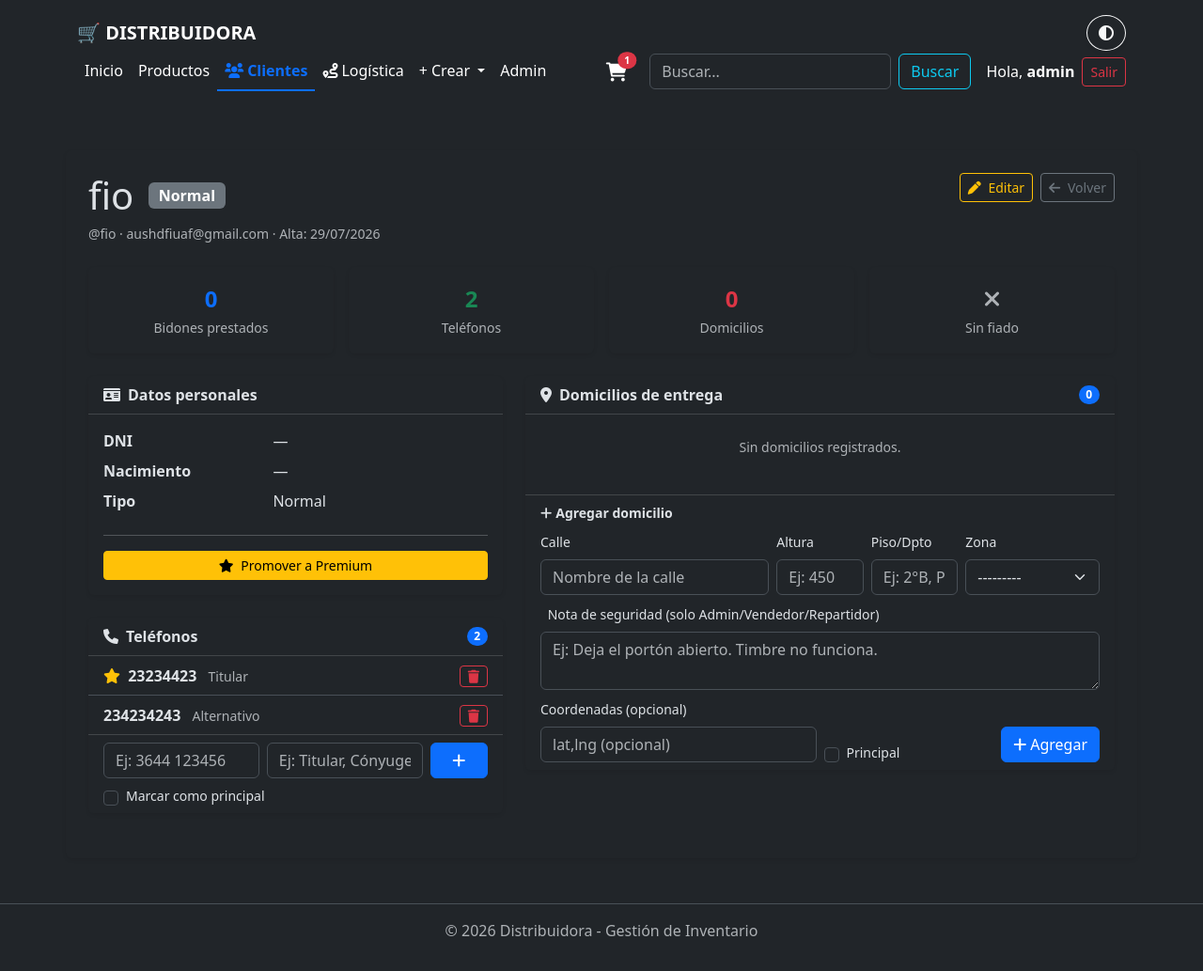
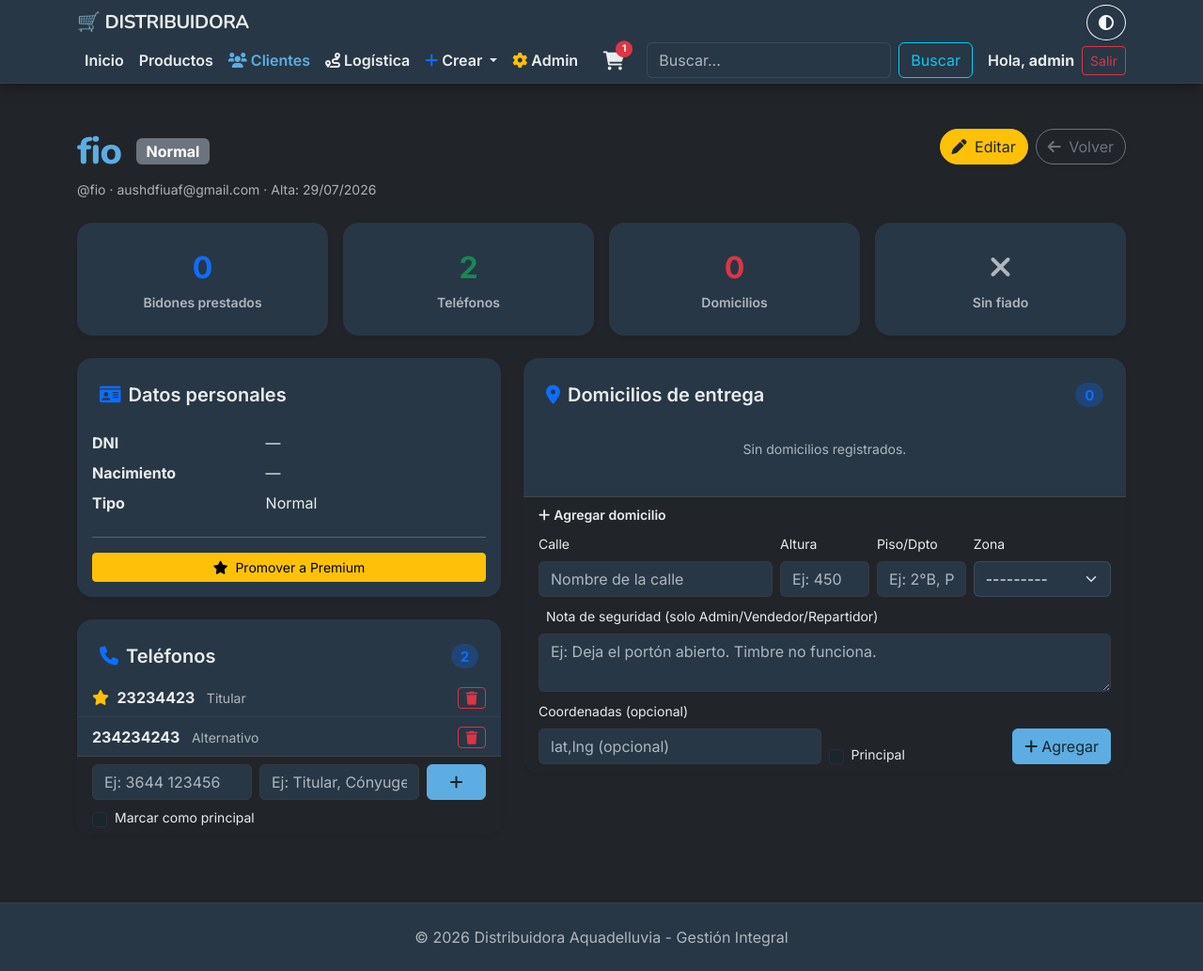
Before and after one commit to fiorellaailenfioravanti-eng/distribuidora-3.0, a Django app: page /clientes/2/ in a window 1280 px wide. Shown: the whole page at 94% size. Before the commit the page ends 996 px from the top, so only its background shows below. Run offline with Django 5.2, Linux system fonts and the light colour scheme; a user stored in the database is signed in; data comes from the database, SQL or seed files in the repository; both versions use the stored data as it was after the commit; data that the repository does not hold is empty.

Commit message:
ultimos cambios

```diff
--- /dev/null
+++ b/static/style/aquadelluvia.css
@@ -0,0 +1,163 @@
+/* =========================================================
+   AQUADELLUVIA - Diseño Visual (Distribuidora 3.0)
+   ========================================================= */
+
+/* 1. Variables CSS (Extiende Bootstrap 5.3) - ESTILO LOGO */
+:root, [data-bs-theme="light"] {
+    /* Tema Claro */
+    --bg-main: #F4F7F6;       /* Blanco nube suave */
+    --bg-surface: #FFFFFF;    /* Blanco puro (banderín del logo) */
+    --color-primary: #6CB4EE; /* Azul Agua de Lluvia (Texto del logo) */
+    --color-secondary: #8BC34A;/* Verde Rana (Mascota) */
+    --color-accent: #F5B041;  /* Naranja/Amarillo Otoño (Fondo del logo) */
+    --text-main: #2C3E50;     /* Pizarra oscuro */
+    --text-muted: #7F8C8D;
+
+    /* Tipografía */
+    --font-body: 'Inter', sans-serif;
+    --font-heading: 'Nunito', sans-serif;
+
+    /* Variables de Bootstrap overrides */
+    --bs-body-bg: var(--bg-main);
+    --bs-body-color: var(--text-main);
+    --bs-primary: var(--color-primary);
+    --bs-secondary: var(--color-secondary);
+}
+
+[data-bs-theme="dark"] {
+    /* Tema Oscuro */
+    --bg-main: #1A252C;       /* Pizarra muy oscuro */
+    --bg-surface: #273746;    /* Pizarra superficie */
+    --color-primary: #5DADE2; /* Azul Agua de Lluvia (brillante) */
+    --color-secondary: #7CB342;/* Verde Rana */
+    --color-accent: #F39C12;  /* Naranja/Amarillo Otoño */
+    --text-main: #EAEDED;     /* Blanco suave */
+    --text-muted: #95A5A6;
+
+    /* Variables de Bootstrap overrides */
+    --bs-body-bg: var(--bg-main);
+    --bs-body-color: var(--text-main);
+    --bs-primary: var(--color-primary);
+    --bs-secondary: var(--color-secondary);
+    --bs-border-color: rgba(255, 255, 255, 0.05);
+}
+
+/* 2. Estructura y Componentes Base */
+
+body {
+    background-color: var(--bs-body-bg);
+    color: var(--bs-body-color);
+    font-family: var(--font-body);
+    transition: background-color 0.3s ease, color 0.3s ease;
+}
+
+/* Tipografía Títulos (Headings) */
+h1, h2, h3, h4, h5, h6, .navbar-brand {
+    font-family: var(--font-heading);
+    font-weight: 800;
+    letter-spacing: -0.02em;
+}
+
+h1 {
+    font-size: 2.5rem;
+    color: var(--color-primary);
+}
+
+h2 {
+    font-size: 2rem;
+    color: var(--text-main);
+}
+
+h3 {
+    font-size: 1.75rem;
+}
+
+/* Reemplazar fondos de bg-body por superficie de tarjeta cuando aplique */
+.surface-card {
+    background-color: var(--bg-surface) !important;
+}
+
+/* 3. Micro-animaciones y Efectos (Hover, Glassmorphism) */
+
+/* Elevación de tarjetas y elementos interactivos */
+.hover-lift {
+    transition: transform 0.3s ease, box-shadow 0.3s ease;
+}
+.hover-lift:hover {
+    transform: translateY(-4px);
+    box-shadow: 0 8px 25px rgba(0, 0, 0, 0.15);
+}
+
+[data-bs-theme="dark"] .hover-lift:hover {
+    box-shadow: 0 8px 25px rgba(0, 0, 0, 0.4);
+}
+
+/* Botones: Glow y transiciones fluidas */
+.btn {
+    transition: all 0.3s ease;
+}
+
+.btn-glow {
+    position: relative;
+}
+.btn-glow:hover {
+    box-shadow: 0 0 15px var(--color-primary);
+}
+
+[data-bs-theme="dark"] .btn-primary {
+    background-color: var(--color-primary);
+    border-color: var(--color-primary);
+    color: var(--bg-main); /* Alto contraste */
+}
+[data-bs-theme="dark"] .btn-primary:hover {
+    background-color: var(--color-secondary);
+    border-color: var(--color-secondary);
+}
+
+/* Focus en Inputs */
+.form-control:focus, .form-select:focus {
+    border-color: var(--color-primary);
+    box-shadow: 0 0 0 0.25rem rgba(108, 180, 238, 0.25);
+}
+
+[data-bs-theme="dark"] .form-control,
+[data-bs-theme="dark"] .form-select {
+    background-color: var(--bg-surface);
+    border-color: rgba(255, 255, 255, 0.1);
+    color: var(--text-main);
+}
+[data-bs-theme="dark"] .form-control:focus,
+[data-bs-theme="dark"] .form-select:focus {
+    background-color: var(--bg-surface);
+    border-color: var(--color-primary);
+    color: var(--text-main);
+}
+
+/* Navbar */
+.navbar {
+    background-color: var(--bg-surface) !important;
+    border-bottom: 1px solid var(--bs-border-color);
+}
+
+.navbar .nav-link,
+.navbar .navbar-brand,
+.navbar .navbar-text {
+    color: var(--text-main) !important;
+    font-weight: 600;
+}
+
+.navbar .nav-link:hover,
+.navbar .nav-link:focus,
+.navbar .nav-link.active {
+    color: var(--color-primary) !important;
+}
+
+[data-bs-theme="dark"] .navbar {
+    box-shadow: 0 4px 15px rgba(0,0,0,0.3);
+}
+
+/* Footer */
+.footer {
+    background-color: var(--bg-surface) !important;
+    border-top: 1px solid var(--bs-border-color) !important;
+}
--- a/static/style/productos.css
+++ b/static/style/productos.css
@@ -2,19 +2,23 @@
 CARDS DE PRODUCTOS
 ========================================================*/
 
-
 /* Efecto de elevación al pasar el cursor sobre la tarjeta */
 .product-card {
-    transition: transform 0.3s ease, shadow 0.3s ease;
-    border: 1px solid #eee;
+    transition: transform 0.3s ease, box-shadow 0.3s ease;
+    border: 1px solid var(--bs-border-color);
     border-radius: 12px;
     overflow: hidden;
     cursor: pointer;
+    background-color: var(--bg-surface);
 }
 
 .product-card:hover {
     transform: translateY(-5px);
     box-shadow: 0 10px 20px rgba(0,0,0,0.12);
+}
+
+[data-bs-theme="dark"] .product-card:hover {
+    box-shadow: 0 10px 20px rgba(0,0,0,0.4);
 }
 
 /* Ajuste para que todas las imágenes de productos tengan el mismo tamaño */
@@ -23,7 +27,7 @@
     display: flex;
     align-items: center;
     justify-content: center;
-    background-color: #fff;
+    background-color: transparent; /* Antes era #fff, lo que rompía el modo oscuro */
     padding: 15px;
 }
 
@@ -31,12 +35,6 @@
     max-height: 100%;
     max-width: 100%;
     object-fit: contain;
-}
-
-.price-tag {
-    font-size: 1.25rem;
-    font-weight: bold;
-    color: #333;
 }
 
 /* Quitar subrayado de los links que envuelven las cards */
@@ -55,74 +53,39 @@
     position: absolute;
     top: 10px;
     right: 10px;
-    z-index: 10; /* Asegura que esté por encima de la imagen */
-    width: 35px;
-    height: 35px;
+    z-index: 10;
+    width: 40px;
+    height: 40px;
     border-radius: 50%;
     padding: 0;
     display: flex;
     align-items: center;
     justify-content: center;
-    font-size: 1.2rem;
-    transition: all 0.2s ease;
-    border: 1px solid #ddd;
+    font-size: 1.1rem;
+    transition: all 0.3s ease;
+    border: none;
 }
 
 .btn-quick-add:hover {
-    transform: scale(1.1);
-    background-color: #198754; /* Color success de Bootstrap */
-    color: white;
-    border-color: #198754;
+    transform: scale(1.1) rotate(90deg);
+    background-color: var(--color-primary);
+    color: var(--bg-surface);
+    box-shadow: 0 0 15px var(--color-primary);
 }
 
-/*=====================================================================
- ESTILO DEL HEADERRRR
- ======================================================================*/
-/* Estilo base para que el header tenga color desde el inicio */
-/* Si el usuario pone el modo claro, el header podría ser gris oscuro para no perder el contraste */
-[data-bs-theme="light"] header {
-    background-color: #2b3035 !important;
-}
-/* 1. Estilo base (SIEMPRE ARRIBA) */
-header {
-    transition: all 0.4s ease-in-out;
-    background-color: #212529 !important; /* Negro sólido inicial */
-    padding: 15px 0;
-    z-index: 1030;
+/* Categorias Sidebar */
+.list-group-item.active {
+    background-color: var(--color-primary) !important;
+    border-color: var(--color-primary) !important;
+    color: #fff !important;
+    font-weight: bold;
 }
 
-/* Forzar que las letras sean blancas siempre */
-header .nav-link,
-header .navbar-brand,
-header .navbar-text,
-header .navbar-toggler-icon {
-    color: white !important;
+[data-bs-theme="dark"] .list-group-item {
+    background-color: var(--bg-surface);
+    border-color: var(--bs-border-color);
+    color: var(--text-main);
 }
-
-/* 2. Estilo cuando baja (DEBE IR ABAJO PARA SOBREESCRIBIR) */
-header.navbar-scrolled {
-    padding: 2px 0 !important; /* Aquí es donde se achica */
-    background-color: #1a1d20 !important; /* Un poco más oscuro */
-    box-shadow: 0 4px 12px rgba(0,0,0,0.5);
+[data-bs-theme="dark"] .list-group-item:hover {
+    background-color: var(--bg-main);
 }
-
-header.navbar-scrolled .navbar-brand {
-    font-size: 0.95rem !important; /* Logo más pequeño */
-}
-header.navbar-scrolled {
-    background-color: #212529 !important; /* Negro sólido de Bootstrap */
-    box-shadow: 0 4px 12px rgba(0,0,0,0.5) !important;
-}
-
-
-
-/*=============================================================
-PARA EL NAV
-================================================================*/
-
-/* Agrega esto a productos.css */
-header .nav-link.active {
-    color: #0d6efd !important; /* Un color azul o el que prefieras para resaltar */
-    font-weight: bold;
-    border-bottom: 2px solid #0d6efd;
-}
--- a/templates/autenticacion/ingresar.html
+++ b/templates/autenticacion/ingresar.html
@@ -5,14 +5,14 @@
 {% block content %}
 <div class="row justify-content-center">
     <div class="col-md-5">
-        <div class="card shadow">
+        <div class="card border-0 shadow-lg rounded-4 surface-card overflow-hidden">
             <div class="card-body p-5">
                 <h1 class="text-center mb-4">Iniciar Sesión</h1>
                 <form method="POST">
                     {% csrf_token %}
                     {{ form.as_p }}
                     <div class="d-grid gap-2 mt-4">
-                        <button type="submit" class="btn btn-primary btn-lg">Ingresar</button>
+                        <button type="submit" class="btn btn-primary btn-glow btn-lg rounded-pill">Ingresar</button>
                     </div>
                 </form>
                 <div class="text-center mt-3">
--- a/templates/autenticacion/registrar.html
+++ b/templates/autenticacion/registrar.html
@@ -5,7 +5,7 @@
 {% block content %}
 <div class="row justify-content-center">
     <div class="col-md-7">
-        <div class="card shadow">
+        <div class="card border-0 shadow-lg rounded-4 surface-card overflow-hidden">
             <div class="card-body p-5">
                 <h1 class="text-center mb-2">Crear Cuenta</h1>
                 <p class="text-center text-muted mb-4">Únete a nuestra distribuidora para gestionar productos</p>
@@ -20,7 +20,7 @@
                     </div>
 
                     <div class="d-grid gap-2 mt-4">
-                        <button type="submit" class="btn btn-success btn-lg">Registrar Usuario</button>
+                        <button type="submit" class="btn btn-primary btn-glow btn-lg rounded-pill">Registrar Usuario</button>
                     </div>
                 </form>
 
--- a/templates/base.html
+++ b/templates/base.html
@@ -6,7 +6,13 @@
     <meta charset="UTF-8">
     <meta name="viewport" content="width=device-width, initial-scale=1.0">
     <link href="https://cdn.jsdelivr.net/npm/bootstrap@5.3.8/dist/css/bootstrap.min.css" rel="stylesheet" integrity="sha384-sRIl4kxILFvY47J16cr9ZwB07vP4J8+LH7qKQnuqkuIAvNWLzeN8tE5YBujZqJLB" crossorigin="anonymous">
-    <link rel="stylesheet" href="{% static 'style/productos.css' %}">
+    <!-- Fuentes de Google -->
+    <link rel="preconnect" href="https://fonts.googleapis.com">
+    <link rel="preconnect" href="https://fonts.gstatic.com" crossorigin>
+    <link href="https://fonts.googleapis.com/css2?family=Inter:wght@300;400;600;700&family=Nunito:wght@400;600;700;800&display=swap" rel="stylesheet">
+    <!-- Estilo Global Aquadelluvia -->
+    <link rel="stylesheet" href="{% static 'style/aquadelluvia.css' %}?v=6">
+    <link rel="stylesheet" href="{% static 'style/productos.css' %}?v=6">
     <link rel="stylesheet" href="https://cdnjs.cloudflare.com/ajax/libs/font-awesome/6.0.0/css/all.min.css">
     <title>{% block title %}{% endblock %}</title>
     <style>
@@ -21,8 +27,8 @@
     <script src="https://cdn.jsdelivr.net/npm/bootstrap@5.3.8/dist/js/bootstrap.bundle.min.js" integrity="sha384-FKyoEForCGlyvwx9Hj09JcYn3nv7wiPVlz7YYwJrWVcXK/BmnVDxM+D2scQbITxI" crossorigin="anonymous"></script>
 
     <!-- HEADER -->
-    <header class="sticky-top">
-        <nav class="navbar navbar-expand-lg py-0">
+    <header class="sticky-top shadow-sm">
+        <nav class="navbar navbar-expand-lg py-1">
         <div class="container d-flex flex-wrap align-items-center justify-content-between">
             <!--aqui arriba podria ir un logo o imagen -->
             <a class="navbar-brand fw-bold" href="{% url 'inicio' %}">
@@ -80,8 +86,8 @@
                     {#logica de permiso para ver crear#}
                     {% if user.is_superuser or user|has_group:"Vendedor" %}
                     <li class="nav-item dropdown">
-                     <a class="nav-link dropdown-toggle text-info" href="#" id="navbarDropdown" role="button" data-bs-toggle="dropdown" aria-expanded="false">
-                      + Crear
+                     <a class="nav-link dropdown-toggle" href="#" id="navbarDropdown" role="button" data-bs-toggle="dropdown" aria-expanded="false">
+                      <i class="fa-solid fa-plus me-1 text-primary"></i>Crear
                       </a>
                         <ul class="dropdown-menu dropdown-menu-body shadow" aria-labelledby="navbarDropdown">
                             <li><a class="dropdown-item" href="{% url 'apps.productos:crear_categoria' %}">Nueva Categoría</a></li>
@@ -92,7 +98,9 @@
                         </ul>
                     </li>
                     <li class="nav-item">
-                        <a class="nav-link text-warning" href="{% url 'admin:index' %}" target="_blank">Admin</a>
+                        <a class="nav-link" href="{% url 'admin:index' %}" target="_blank">
+                            <i class="fa-solid fa-gear me-1 text-warning"></i>Admin
+                        </a>
                     </li>
                     {% endif %}
 
@@ -109,7 +117,7 @@
                 <!--Carrito-->
                 <ul class="navbar-nav mb-2 mb-lg-0 me-3">
                     <li class="nav-item position-relative">
-                        <a href="{% url 'apps.carrito:ver_carrito' %}" class="nav-link text-white">
+                        <a href="{% url 'apps.carrito:ver_carrito' %}" class="nav-link">
                             <div class="position-relative d-inline-block">
                                 <i class="fas fa-shopping-cart fa-lg"></i>
                                 <!--El usuario podrá ver cuántos ítems tiene en el carrito (gracias al context_processor) sin importar qué tan abajo esté en el catálogo.-->
@@ -136,7 +144,7 @@
                         </li>
                     {% else %}
                         <li class="nav-item"><a class="nav-link" href="{% url 'apps.autenticacion:ingresar' %}">Ingresar</a></li>
-                        <li class="nav-item"><a class="btn btn-primary btn-sm ms-lg-2" href="{% url 'apps.autenticacion:registrar' %}">Registrarse</a></li>
+                        <li class="nav-item"><a class="btn btn-primary btn-sm ms-lg-2 rounded-pill btn-glow" href="{% url 'apps.autenticacion:registrar' %}">Registrarse</a></li>
                     {% endif %}
                 </ul>
             </div>
@@ -158,16 +166,16 @@
 
 
     <!--Contenido principal aaaaaaaaaaa-->
-    <main class="container my-5 p-4 bg-body shadow-sm rounded">
+    <main class="container my-5">
         {% block content %}{% endblock %}
     </main>
 
 
     {% block content_footer %}
     {% endblock content_footer %}
-    <footer class="footer mt-auto py-3 bg-body border-top text-center">
+    <footer class="footer mt-auto py-4 text-center border-top">
         <div class="container">
-            <span class="text-muted">&copy; 2026 Distribuidora - Gestión de Inventario</span>
+            <span class="text-muted">&copy; 2026 Distribuidora Aquadelluvia - Gestión Integral</span>
         </div>
     </footer>
 
--- a/templates/clientes/listar_clientes.html
+++ b/templates/clientes/listar_clientes.html
@@ -9,7 +9,7 @@
         <h1 class="mb-0">👥 Clientes</h1>
         <small class="text-muted">Panel de gestión de clientes</small>
     </div>
-    <a href="{% url 'apps.clientes:crear_cliente' %}" class="btn btn-primary">
+    <a href="{% url 'apps.clientes:crear_cliente' %}" class="btn btn-primary rounded-pill btn-glow shadow-sm">
         <i class="fa-solid fa-user-plus me-1"></i> Nuevo Cliente
     </a>
 </div>
@@ -36,8 +36,9 @@
 
 {# ── Tabla ── #}
 {% if clientes %}
+<div class="card border-0 shadow-sm rounded-4 overflow-hidden surface-card mb-4">
 <div class="table-responsive">
-    <table class="table table-hover align-middle">
+    <table class="table table-hover align-middle mb-0">
         <thead class="table-dark">
             <tr>
                 <th>Cliente</th>
@@ -112,6 +113,7 @@
         </tbody>
     </table>
 </div>
+</div>
 
 {# ── Paginación ── #}
 {% if clientes.has_other_pages %}
--- a/templates/clientes/ver_cliente.html
+++ b/templates/clientes/ver_cliente.html
@@ -25,10 +25,10 @@
         </small>
     </div>
     <div class="d-flex gap-2 flex-wrap">
-        <a href="{% url 'apps.clientes:editar_cliente' cliente.pk %}" class="btn btn-outline-warning btn-sm">
+        <a href="{% url 'apps.clientes:editar_cliente' cliente.pk %}" class="btn btn-warning rounded-pill shadow-sm text-dark">
             <i class="fa-solid fa-pen me-1"></i> Editar
         </a>
-        <a href="{% url 'apps.clientes:listar_clientes' %}" class="btn btn-outline-secondary btn-sm">
+        <a href="{% url 'apps.clientes:listar_clientes' %}" class="btn btn-outline-secondary rounded-pill shadow-sm">
             <i class="fa-solid fa-arrow-left me-1"></i> Volver
         </a>
     </div>
@@ -37,20 +37,20 @@
 {# ── Tarjetas de resumen ── #}
 <div class="row g-3 mb-4">
     <div class="col-6 col-md-3">
-        <div class="card border-0 shadow-sm text-center h-100">
-            <div class="card-body">
-                <div class="fs-4 fw-bold text-primary">{{ cliente.bidones_prestados }}</div>
-                <small class="text-muted">Bidones prestados</small>
+        <div class="card border-0 shadow-sm text-center h-100 rounded-4 surface-card hover-lift">
+            <div class="card-body p-4">
+                <div class="fs-2 fw-bold text-primary">{{ cliente.bidones_prestados }}</div>
+                <small class="text-muted fw-semibold">Bidones prestados</small>
             </div>
         </div>
     </div>
     <div class="col-6 col-md-3">
-        <div class="card border-0 shadow-sm text-center h-100">
-            <div class="card-body">
-                <div class="fs-4 fw-bold {% if cliente.cantidad_telefonos >= 2 %}text-success{% else %}text-warning{% endif %}">
+        <div class="card border-0 shadow-sm text-center h-100 rounded-4 surface-card hover-lift">
+            <div class="card-body p-4">
+                <div class="fs-2 fw-bold {% if cliente.cantidad_telefonos >= 2 %}text-success{% else %}text-warning{% endif %}">
                     {{ cliente.cantidad_telefonos }}
                 </div>
-                <small class="text-muted">Teléfonos</small>
+                <small class="text-muted fw-semibold">Teléfonos</small>
                 {% if cliente.cantidad_telefonos < 2 %}
                 <div><small class="text-warning fst-italic">Mín. 2 requerido</small></div>
                 {% endif %}
@@ -58,24 +58,24 @@
         </div>
     </div>
     <div class="col-6 col-md-3">
-        <div class="card border-0 shadow-sm text-center h-100">
-            <div class="card-body">
-                <div class="fs-4 fw-bold {% if cliente.cantidad_direcciones >= 1 %}text-success{% else %}text-danger{% endif %}">
+        <div class="card border-0 shadow-sm text-center h-100 rounded-4 surface-card hover-lift">
+            <div class="card-body p-4">
+                <div class="fs-2 fw-bold {% if cliente.cantidad_direcciones >= 1 %}text-success{% else %}text-danger{% endif %}">
                     {{ cliente.cantidad_direcciones }}
                 </div>
-                <small class="text-muted">Domicilios</small>
+                <small class="text-muted fw-semibold">Domicilios</small>
             </div>
         </div>
     </div>
     <div class="col-6 col-md-3">
-        <div class="card border-0 shadow-sm text-center h-100">
-            <div class="card-body">
+        <div class="card border-0 shadow-sm text-center h-100 rounded-4 surface-card hover-lift">
+            <div class="card-body p-4">
                 {% if cliente.permite_fiado %}
-                    <div class="fs-4 fw-bold text-success"><i class="fa-solid fa-check"></i></div>
-                    <small class="text-muted">Fiado habilitado</small>
+                    <div class="fs-2 fw-bold text-success"><i class="fa-solid fa-check"></i></div>
+                    <small class="text-muted fw-semibold">Fiado habilitado</small>
                 {% else %}
-                    <div class="fs-4 fw-bold text-muted"><i class="fa-solid fa-xmark"></i></div>
-                    <small class="text-muted">Sin fiado</small>
+                    <div class="fs-2 fw-bold text-muted"><i class="fa-solid fa-xmark"></i></div>
+                    <small class="text-muted fw-semibold">Sin fiado</small>
                 {% endif %}
             </div>
         </div>
@@ -87,9 +87,9 @@
     <div class="col-md-5">
 
         {# Datos personales #}
-        <div class="card border-0 shadow-sm mb-4">
-            <div class="card-header bg-body fw-semibold">
-                <i class="fa-solid fa-id-card me-2"></i>Datos personales
+        <div class="card border-0 shadow-sm mb-4 rounded-4 surface-card">
+            <div class="card-header border-0 bg-transparent fw-semibold pt-4 px-4 fs-5">
+                <i class="fa-solid fa-id-card me-2 text-primary"></i>Datos personales
             </div>
             <div class="card-body">
                 <dl class="row mb-0">
@@ -135,10 +135,10 @@
         {% endif %}
 
         {# Teléfonos #}
-        <div class="card border-0 shadow-sm mb-4">
-            <div class="card-header bg-body fw-semibold d-flex justify-content-between align-items-center">
-                <span><i class="fa-solid fa-phone me-2"></i>Teléfonos</span>
-                <span class="badge bg-primary rounded-pill">{{ cliente.cantidad_telefonos }}</span>
+        <div class="card border-0 shadow-sm mb-4 rounded-4 surface-card overflow-hidden">
+            <div class="card-header border-0 bg-transparent fw-semibold d-flex justify-content-between align-items-center pt-4 px-4 fs-5">
+                <span><i class="fa-solid fa-phone me-2 text-primary"></i>Teléfonos</span>
+                <span class="badge bg-primary bg-opacity-25 text-primary rounded-pill">{{ cliente.cantidad_telefonos }}</span>
             </div>
             <div class="card-body p-0">
                 {% if telefonos %}
@@ -190,10 +190,10 @@
 
     {# ── Columna derecha: Domicilios ── #}
     <div class="col-md-7">
-        <div class="card border-0 shadow-sm">
-            <div class="card-header bg-body fw-semibold d-flex justify-content-between align-items-center">
-                <span><i class="fa-solid fa-location-dot me-2"></i>Domicilios de entrega</span>
-                <span class="badge bg-primary rounded-pill">{{ cliente.cantidad_direcciones }}</span>
+        <div class="card border-0 shadow-sm rounded-4 surface-card overflow-hidden">
+            <div class="card-header border-0 bg-transparent fw-semibold d-flex justify-content-between align-items-center pt-4 px-4 fs-5">
+                <span><i class="fa-solid fa-location-dot me-2 text-primary"></i>Domicilios de entrega</span>
+                <span class="badge bg-primary bg-opacity-25 text-primary rounded-pill">{{ cliente.cantidad_direcciones }}</span>
             </div>
             <div class="card-body p-0">
                 {% if direcciones %}
```
Also changed, not shown: templates/carrito/ver_carrito.html (+8 -6 lines), templates/productos/listar_productos.html (+35 -27 lines), templates/productos/ver_producto.html (+11 -11 lines), .agents/AGENTS.md, .agents/DESIGN.md (added), db.sqlite3.
